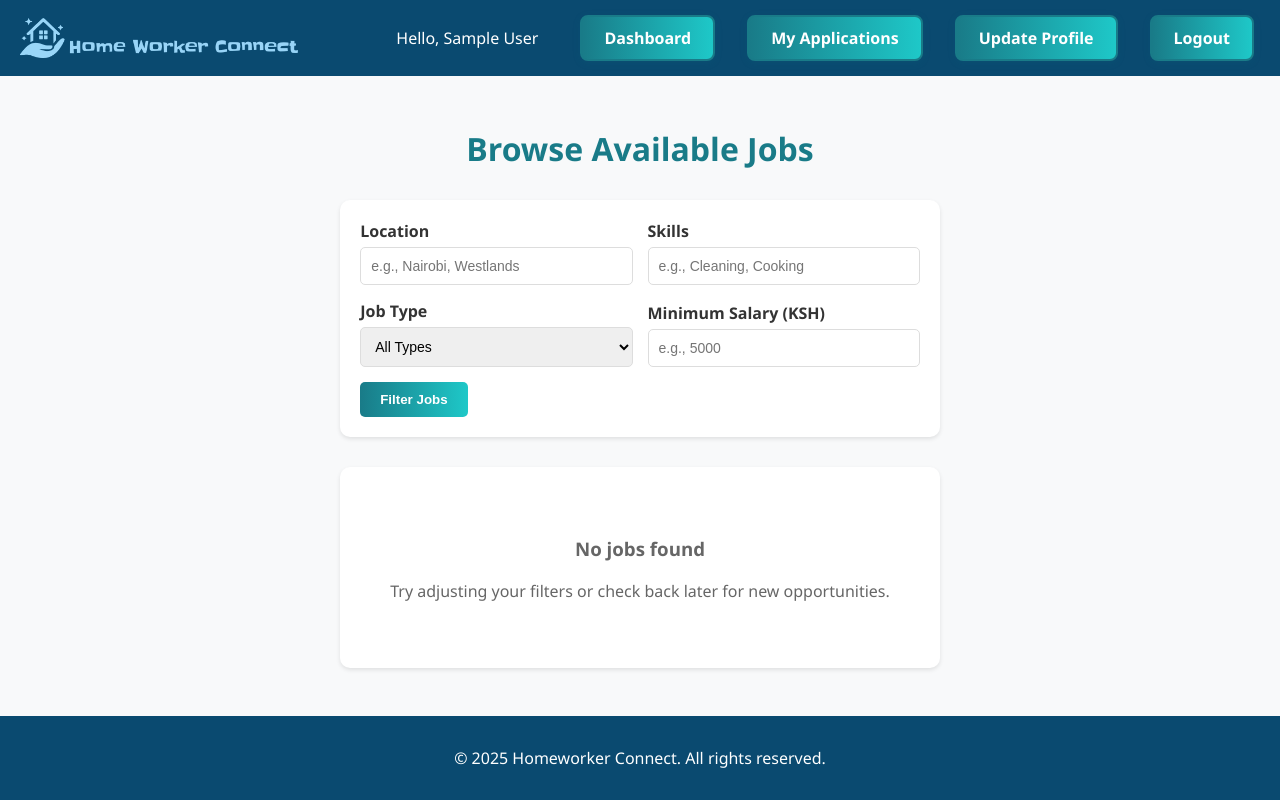
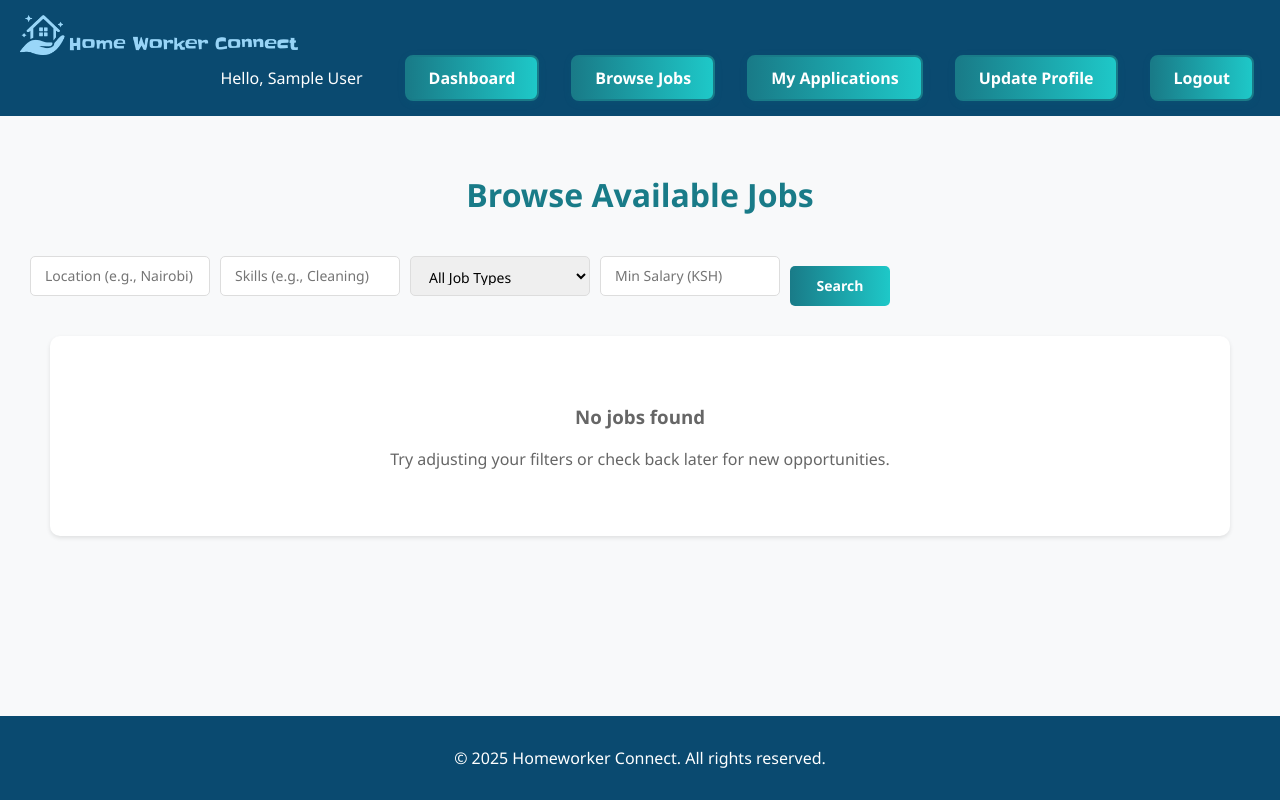
Before and after one commit to kenprohosting/Homeworker.info, a PHP site: page /browse_jobs.php in a window 1280 px wide. Run offline with PHP 8.4, Linux system fonts and the light colour scheme; the visitor is signed in with stand-in values (Sample User, id 1); data that the repository does not hold is empty.

Commit message:
minor changes

```diff
--- a/browse_jobs.php
+++ b/browse_jobs.php
@@ -117,6 +117,8 @@ $jobs = $stmt->fetchAll(PDO::FETCH_ASSOC);
             align-items: center !important;
         }
 
+        /* Override main styles.css navigation */
+        header .nav-links li a,
         .nav-btn {
             background: linear-gradient(90deg, #197b88 0%, #1ec8c8 100%) !important;
             color: #fff !important;
@@ -132,12 +134,22 @@ $jobs = $stmt->fetchAll(PDO::FETCH_ASSOC);
             cursor: pointer !important;
         }
 
-        .nav-btn:hover, .nav-btn:focus {
+        header .nav-links li a:hover,
+        header .nav-links li a:focus,
+        .nav-btn:hover,
+        .nav-btn:focus {
             background: linear-gradient(90deg, #17606e 0%, #1ec8c8 100%) !important;
             color: #ffd700 !important;
             box-shadow: 0 4px 16px rgba(24,123,136,0.16) !important;
             outline: none !important;
             border-color: #125a66 !important;
+        }
+
+        /* Ensure nav links don't inherit styles from index page */
+        header .nav-links li a.nav-btn {
+            background: linear-gradient(90deg, #197b88 0%, #1ec8c8 100%) !important;
+            color: #fff !important;
+            text-decoration: none !important;
         }
 
         /* Footer styling */
@@ -173,15 +185,37 @@ $jobs = $stmt->fetchAll(PDO::FETCH_ASSOC);
             opacity: 1 !important;
         }
 
-        /* Page content styling */
-        .container {
-            max-width: 1200px;
-            margin: 30px auto;
-            padding: 0 20px;
+        /* Override any styles from the landing page */
+        header .nav-links li a {
+            color: #fff !important;
+            text-decoration: none !important;
+            background: linear-gradient(90deg, #197b88 0%, #1ec8c8 100%) !important;
+            padding: 10px 22px !important;
+            border-radius: 8px !important;
+            font-weight: 600 !important;
+            margin: 0 6px !important;
+            transition: background 0.2s !important;
+        }
+
+        header .nav-links li a:hover {
+            background: linear-gradient(90deg, #17606e 0%, #1ec8c8 100%) !important;
+            color: #ffd700 !important;
+        }
+
+        /* Main content area styling */
+        .form-container {
+            padding: 30px;
+            width: 100vw;
+            max-width: none;
+            margin-left: calc(50% - 50vw);
+            box-sizing: border-box;
+            background: #f8f9fa;
+            border: none !important;
             flex: 1;
         }
 
-        h1 {
+        /* Page title styling */
+        h2 {
             color: #197b88;
             font-size: 2rem;
             margin-bottom: 30px;
@@ -189,70 +223,158 @@ $jobs = $stmt->fetchAll(PDO::FETCH_ASSOC);
             font-weight: 600;
         }
 
-        /* Filter section styling */
-        .filter-section {
-            background: white;
-            padding: 20px;
-            border-radius: 10px;
-            box-shadow: 0 2px 4px rgba(0,0,0,0.1);
+        /* Search form styling */
+        .filter-form {
+            display: flex;
+            flex-wrap: nowrap;
+            gap: 10px;
+            align-items: center;
             margin-bottom: 30px;
+            padding: 0;
         }
 
-        .filter-form {
-            display: grid;
-            grid-template-columns: repeat(auto-fit, minmax(200px, 1fr));
-            gap: 15px;
-            align-items: end;
+        .filter-form input, .filter-form select {
+            padding: 10px 14px;
+            border: 1px solid #ddd;
+            border-radius: 5px;
+            flex: 0 1 auto;
+            width: 180px;
+            font-size: 14px;
+            outline: none;
+            font-family: 'Segoe UI', sans-serif;
+            height: 40px;
+            box-sizing: border-box;
         }
 
-        .form-group label {
-            display: block;
-            margin-bottom: 5px;
-            font-weight: 600;
-            color: #333;
-        }
-
-        .form-group input,
-        .form-group select {
-            width: 100%;
-            padding: 10px;
-            border: 1px solid #ddd;
-            border-radius: 5px;
-            font-size: 14px;
-        }
-
-        .form-group input:focus,
-        .form-group select:focus {
+        .filter-form input:focus, .filter-form select:focus {
             border-color: #197b88;
-            outline: none;
             box-shadow: 0 0 0 2px rgba(25, 123, 136, 0.1);
         }
 
-        .btn {
+        .filter-form button {
+            padding: 10px 20px;
             background: linear-gradient(90deg, #197b88 0%, #1ec8c8 100%);
             color: white;
-            padding: 10px 20px;
             border: none;
             border-radius: 5px;
             cursor: pointer;
             font-weight: 600;
+            font-size: 14px;
+            height: 40px;
+            width: 100px;
+            flex-shrink: 0;
+            transition: all 0.3s ease;
+            font-family: 'Segoe UI', sans-serif;
+            box-sizing: border-box;
+        }
+
+        .filter-form button:hover {
+            background: linear-gradient(90deg, #17606e 0%, #1ec8c8 100%);
+            transform: translateY(-2px);
+            box-shadow: 0 5px 15px rgba(24,123,136,0.3);
+        }
+
+        /* Job grid styling */
+        .job-grid {
+            display: grid;
+            grid-template-columns: repeat(auto-fill, minmax(400px, 1fr));
+            gap: 30px;
+            margin-top: 30px;
+            padding: 0 20px;
+        }
+
+        .job-card {
+            background: white;
+            padding: 20px;
+            border-radius: 15px;
+            box-shadow: 0 6px 20px rgba(0,0,0,0.15);
+            text-align: left;
+            transition: transform 0.3s ease, box-shadow 0.3s ease;
+            border: none;
+            position: relative;
+        }
+
+        .job-card:hover {
+            transform: translateY(-5px);
+            box-shadow: 0 10px 30px rgba(0,0,0,0.2);
+        }
+
+        .applied-badge {
+            position: absolute;
+            top: 15px;
+            right: 15px;
+            background: #28a745;
+            color: white;
+            padding: 5px 10px;
+            border-radius: 15px;
+            font-size: 0.8rem;
+            font-weight: bold;
+        }
+
+        .job-title {
+            color: #197b88;
+            font-size: 1.4rem;
+            margin-bottom: 5px;
+            font-weight: 600;
+            font-family: 'Segoe UI', sans-serif;
+        }
+
+        .employer-name {
+            color: #666;
+            font-size: 1rem;
+            margin-bottom: 15px;
+        }
+
+        .job-details p {
+            font-size: 1rem;
+            margin: 10px 0;
+            line-height: 1.5;
+            color: #555;
+            font-family: 'Segoe UI', sans-serif;
+        }
+
+        .job-details strong {
+            color: #333;
+            font-weight: 600;
+        }
+
+        .salary {
+            color: #28a745;
+            font-weight: bold;
+        }
+
+        .job-description {
+            background: #f8f9fa;
+            padding: 15px;
+            border-radius: 8px;
+            margin: 15px 0;
+            font-size: 0.95rem;
+            line-height: 1.5;
+            color: #555;
+        }
+
+        /* Button styling */
+        .btn {
+            margin-top: 20px;
+            padding: 12px 25px;
+            font-size: 1.1rem;
+            font-weight: 600;
+            background: linear-gradient(90deg, #197b88 0%, #1ec8c8 100%);
+            border: none;
+            border-radius: 25px;
+            transition: all 0.3s ease;
             text-decoration: none;
+            color: white;
             display: inline-block;
-            transition: all 0.3s ease;
+            font-family: 'Segoe UI', sans-serif;
         }
 
         .btn:hover {
             background: linear-gradient(90deg, #17606e 0%, #1ec8c8 100%);
             transform: translateY(-2px);
             box-shadow: 0 5px 15px rgba(24,123,136,0.3);
-        }
-
-        .btn-secondary {
-            background: #6c757d;
-        }
-
-        .btn-secondary:hover {
-            background: #5a6268;
+            color: white;
+            text-decoration: none;
         }
 
         .btn-success {
@@ -357,6 +409,7 @@ $jobs = $stmt->fetchAll(PDO::FETCH_ASSOC);
             background: white;
             border-radius: 10px;
             box-shadow: 0 2px 4px rgba(0,0,0,0.1);
+            margin: 20px;
         }
 
         .clear-filters {
@@ -395,10 +568,16 @@ $jobs = $stmt->fetchAll(PDO::FETCH_ASSOC);
     <div class="logo">
         <img src="bghse.png" alt="Logo" style="height: 40px;">
     </div>
+    <button class="hamburger" id="hamburgerBtn" aria-label="Open navigation" aria-expanded="false" aria-controls="mainNav" type="button">
+        <span class="bar"></span>
+        <span class="bar"></span>
+        <span class="bar"></span>
+    </button>
     <nav class="main-nav">
-        <ul class="nav-links">
+        <ul class="nav-links" id="mainNav">
             <li><span class="user-greeting">Hello, <?= htmlspecialchars($_SESSION['employee_name']) ?></span></li>
             <li><a class="nav-btn" href="employee_dashboard.php">Dashboard</a></li>
+            <li><a class="nav-btn" href="browse_jobs.php">Browse Jobs</a></li>
             <li><a class="nav-btn" href="my_applications.php">My Applications</a></li>
             <li><a class="nav-btn" href="employee_profile.php">Update Profile</a></li>
             <li><a class="nav-btn" href="employee_logout.php">Logout</a></li>
@@ -406,53 +585,24 @@ $jobs = $stmt->fetchAll(PDO::FETCH_ASSOC);
     </nav>
 </header>
 
-<div class="container">
-    <h1>Browse Available Jobs</h1>
+<div class="form-container">
+    <h2>Browse Available Jobs</h2>
 
-    <div class="filter-section">
     <form method="GET" class="filter-form">
-            <div class="form-group">
-                <label for="location">Location</label>
-                <input type="text" id="location" name="location"
-                       value="<?= htmlspecialchars($_GET['location'] ?? '') ?>"
-                       placeholder="e.g., Nairobi, Westlands">
-            </div>
-
-            <div class="form-group">
-                <label for="skills">Skills</label>
-                <input type="text" id="skills" name="skills"
-                       value="<?= htmlspecialchars($_GET['skills'] ?? '') ?>"
-                       placeholder="e.g., Cleaning, Cooking">
-            </div>
-
-            <div class="form-group">
-                <label for="job_type">Job Type</label>
-                <select id="job_type" name="job_type">
-                    <option value="">All Types</option>
+        <input type="text" name="location" value="<?= htmlspecialchars($_GET['location'] ?? '') ?>" placeholder="Location (e.g., Nairobi)">
+        <input type="text" name="skills" value="<?= htmlspecialchars($_GET['skills'] ?? '') ?>" placeholder="Skills (e.g., Cleaning)">
+        <select name="job_type">
+            <option value="">All Job Types</option>
             <option value="one-time" <?= ($_GET['job_type'] ?? '') === 'one-time' ? 'selected' : '' ?>>One-time</option>
             <option value="part-time" <?= ($_GET['job_type'] ?? '') === 'part-time' ? 'selected' : '' ?>>Part-time</option>
             <option value="full-time" <?= ($_GET['job_type'] ?? '') === 'full-time' ? 'selected' : '' ?>>Full-time</option>
         </select>
-            </div>
-
-            <div class="form-group">
-                <label for="salary_min">Minimum Salary (KSH)</label>
-                <input type="number" id="salary_min" name="salary_min"
-                       value="<?= htmlspecialchars($_GET['salary_min'] ?? '') ?>"
-                       placeholder="e.g., 5000" min="0">
-            </div>
-
-            <div class="form-group">
-                <button type="submit" class="btn">Filter Jobs</button>
-            </div>
+        <input type="number" name="salary_min" value="<?= htmlspecialchars($_GET['salary_min'] ?? '') ?>" placeholder="Min Salary (KSH)" min="0">
+        <button type="submit" class="btn search-btn">Search</button>
+        <?php if (!empty($_GET)): ?>
+            <a href="browse_jobs.php" style="height:40px;display:flex;align-items:center;justify-content:center;background:#6c757d;color:white;border-radius:5px;padding:0 15px;text-decoration:none;font-size:14px;">Clear</a>
+        <?php endif; ?>
     </form>
-
-        <?php if (!empty($_GET)): ?>
-            <div class="clear-filters">
-                <a href="browse_jobs.php" class="btn btn-secondary">Clear Filters</a>
-            </div>
-        <?php endif; ?>
-    </div>
 
     <?php if (empty($jobs)): ?>
         <div class="no-jobs">
@@ -517,5 +665,19 @@ $jobs = $stmt->fetchAll(PDO::FETCH_ASSOC);
     <p>&copy; <?= date("Y") ?> Homeworker Connect. All rights reserved.</p>
 </footer>
 
+<script>
+    // Hamburger menu functionality
+    const hamburgerBtn = document.getElementById('hamburgerBtn');
+    const mainNav = document.getElementById('mainNav');
+
+    if (hamburgerBtn) {
+        hamburgerBtn.addEventListener('click', function() {
+            mainNav.classList.toggle('show');
+            const isExpanded = mainNav.classList.contains('show');
+            hamburgerBtn.setAttribute('aria-expanded', isExpanded);
+        });
+    }
+</script>
+
 </body>
 </html>
```
Also changed, not shown: other parts of browse_jobs.php (+124 -76 lines). Lines whose indentation alone changed are shown as unchanged.
